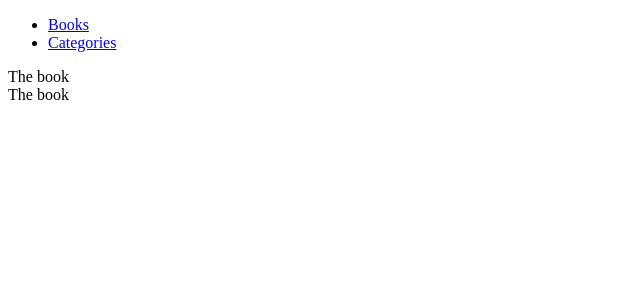
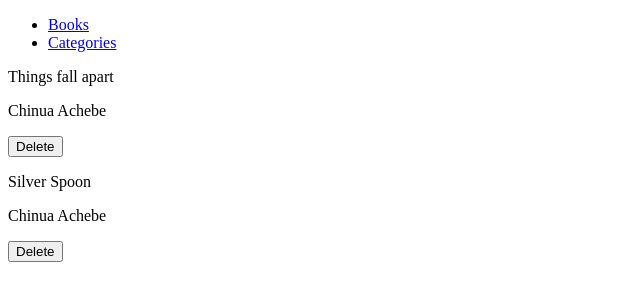
Before and after one commit to Fadahunsiseyi/react-book-store, a React (Create React App) app: page / in a window 1280 px wide. Shown: the top 300 px of the page, without its empty margins (0-640 px from the left). Built offline with nearby package versions, Linux system fonts and the light colour scheme.

Commit message:
Add the form component

```diff
--- a/src/components/Book.jsx
+++ b/src/components/Book.jsx
@@ -6,9 +6,11 @@ const Book = (props) => {
   } = props;
   console.log(id, title, author, props);
   return (
-    <div>
-      The book
-    </div>
+    <>
+      <p>{title}</p>
+      <p>{author}</p>
+      <button type="button">Delete</button>
+    </>
   );
 };
 
```
Also changed, not shown: src/components/AddForm.jsx (added, +11 -0 lines).
